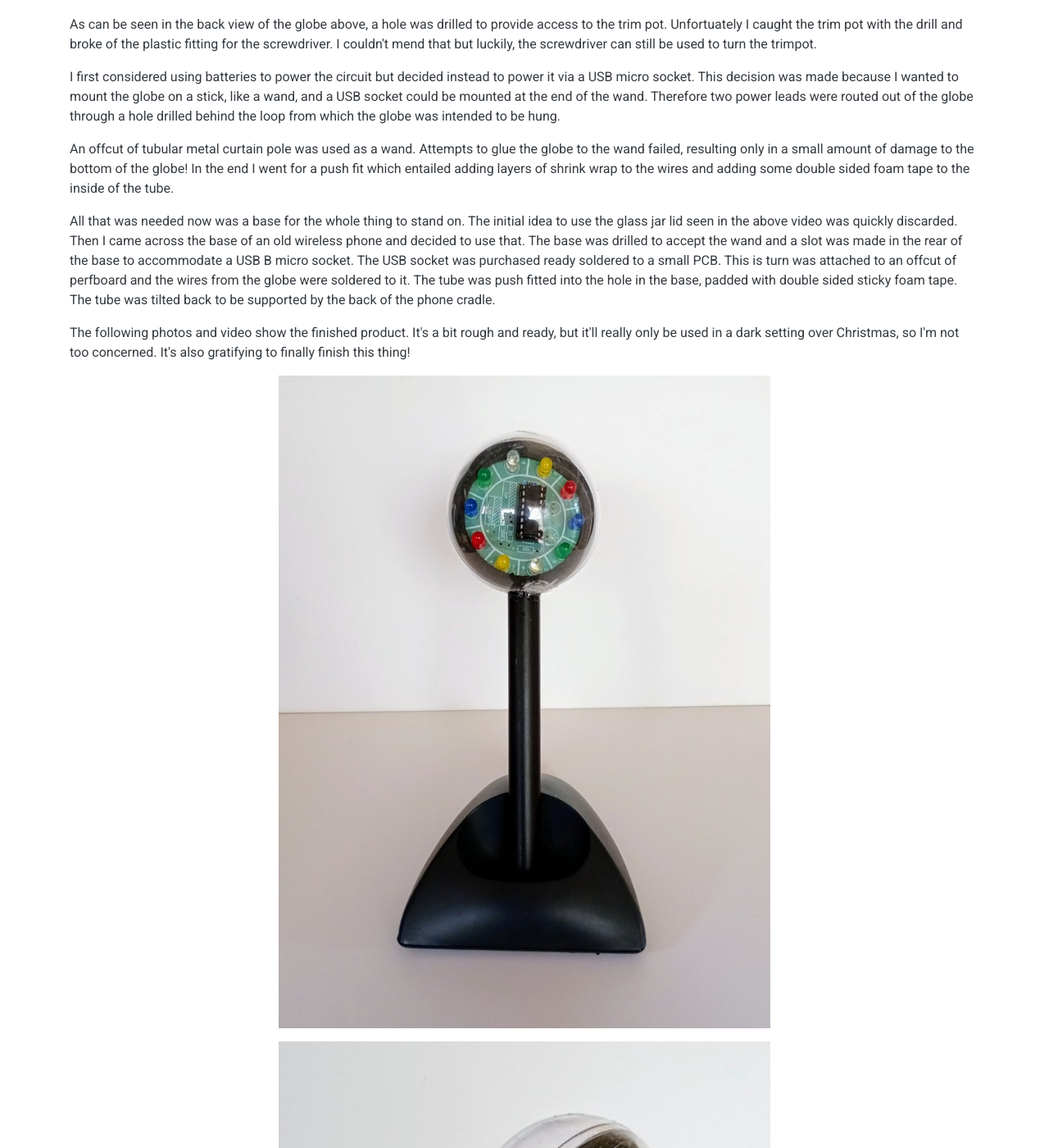
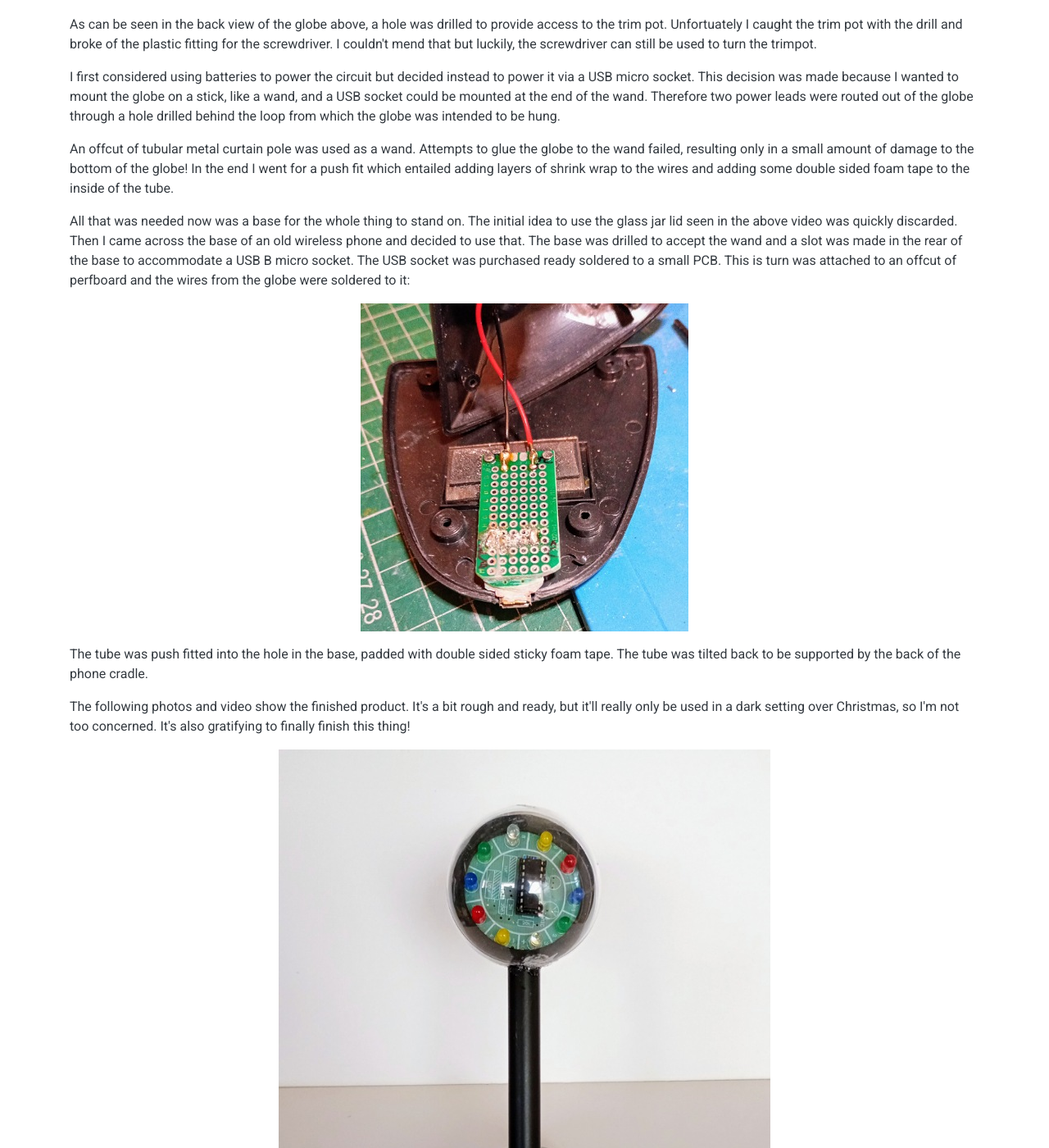
Before and after one commit to cahamo/cahamo.github.io, a Jekyll site: the page built from projects/kits/circular-led-chaser/index.html, in a window 1280 px wide and 1400 px high, scrolled down 5556 px. Shown: the whole window at 82% size. Built offline with Jekyll 4.4.1, drawn with Linux system fonts in a browser that asks for light colours; comment, search, counter and statistics services are not loaded.

Commit message:
Revise LED chaser kit page.
Added a new photo showing USB socket and perfboard in base.

Revised content slightly re addition of photo.

```diff
--- a/projects/kits/circular-led-chaser/index.html
+++ b/projects/kits/circular-led-chaser/index.html
@@ -68,7 +68,11 @@ title: "Circular LED chaser kit bash"
 
 <p>An offcut of tubular metal curtain pole was used as a wand. Attempts to glue the globe to the wand failed, resulting only in a small amount of damage to the bottom of the globe! In the end I went for a push fit which entailed adding layers of shrink wrap to the wires and adding some double sided foam tape to the inside of the tube.</p>
 
-<p>All that was needed now was a base for the whole thing to stand on. The initial idea to use the glass jar lid seen in the above video was quickly discarded. Then I came across the base of an old wireless phone and decided to use that. The base was drilled to accept the wand and a slot was made in the rear of the base to accommodate a USB B micro socket. The USB socket was purchased ready soldered to a small PCB. This is turn was attached to an offcut of perfboard and the wires from the globe were soldered to it. The tube was push fitted into the hole in the base, padded with double sided sticky foam tape. The tube was tilted back to be supported by the back of the phone cradle.</p>
+<p>All that was needed now was a base for the whole thing to stand on. The initial idea to use the glass jar lid seen in the above video was quickly discarded. Then I came across the base of an old wireless phone and decided to use that. The base was drilled to accept the wand and a slot was made in the rear of the base to accommodate a USB B micro socket. The USB socket was purchased ready soldered to a small PCB. This is turn was attached to an offcut of perfboard and the wires from the globe were soldered to it:</p>
+
+<p><img class="img-fluid mx-auto d-block" src="/assets/img/projects/kits/led-chaser--usb-board_400x400.jpg" width="400" height="400" alt="USB board ftted into the base"></p>
+
+<p>The tube was push fitted into the hole in the base, padded with double sided sticky foam tape. The tube was tilted back to be supported by the back of the phone cradle.</p>
 
 <p>The following photos and video show the finished product. It's a bit rough and ready, but it'll really only be used in a dark setting over Christmas, so I'm not too concerned. It's also gratifying to finally finish this thing!</p>
 
```
